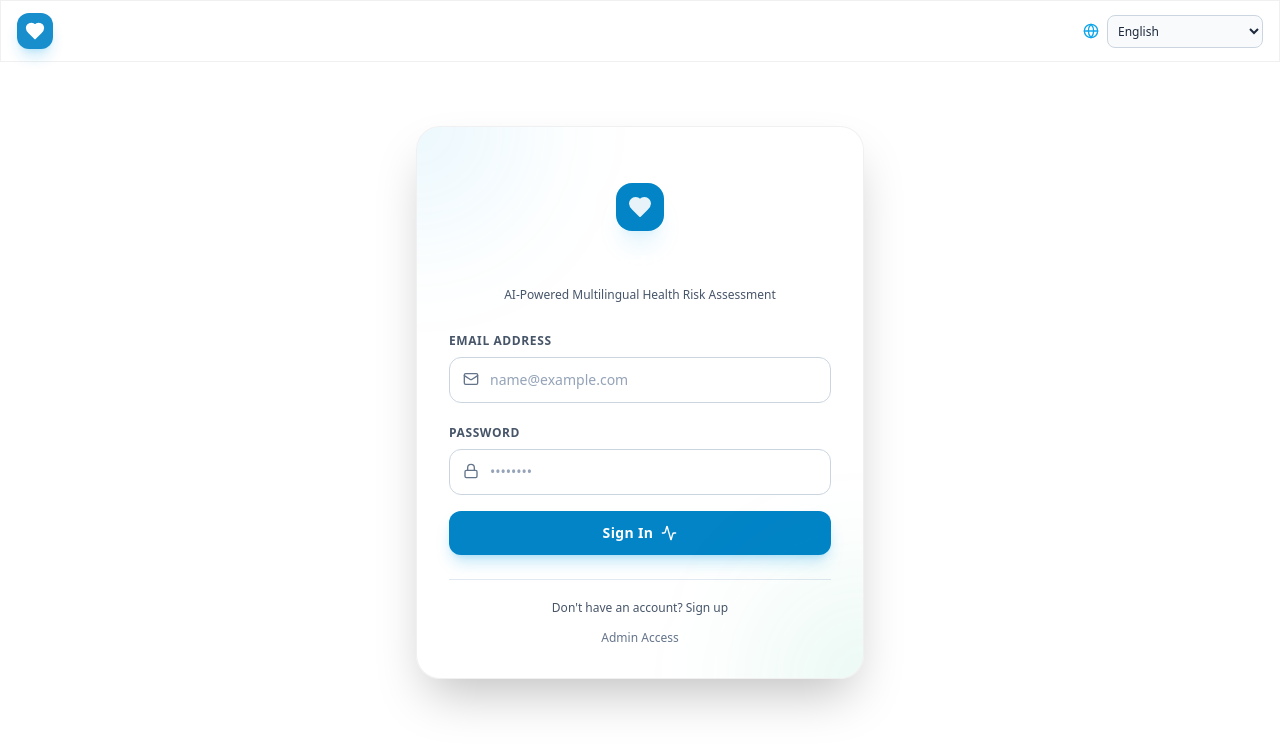
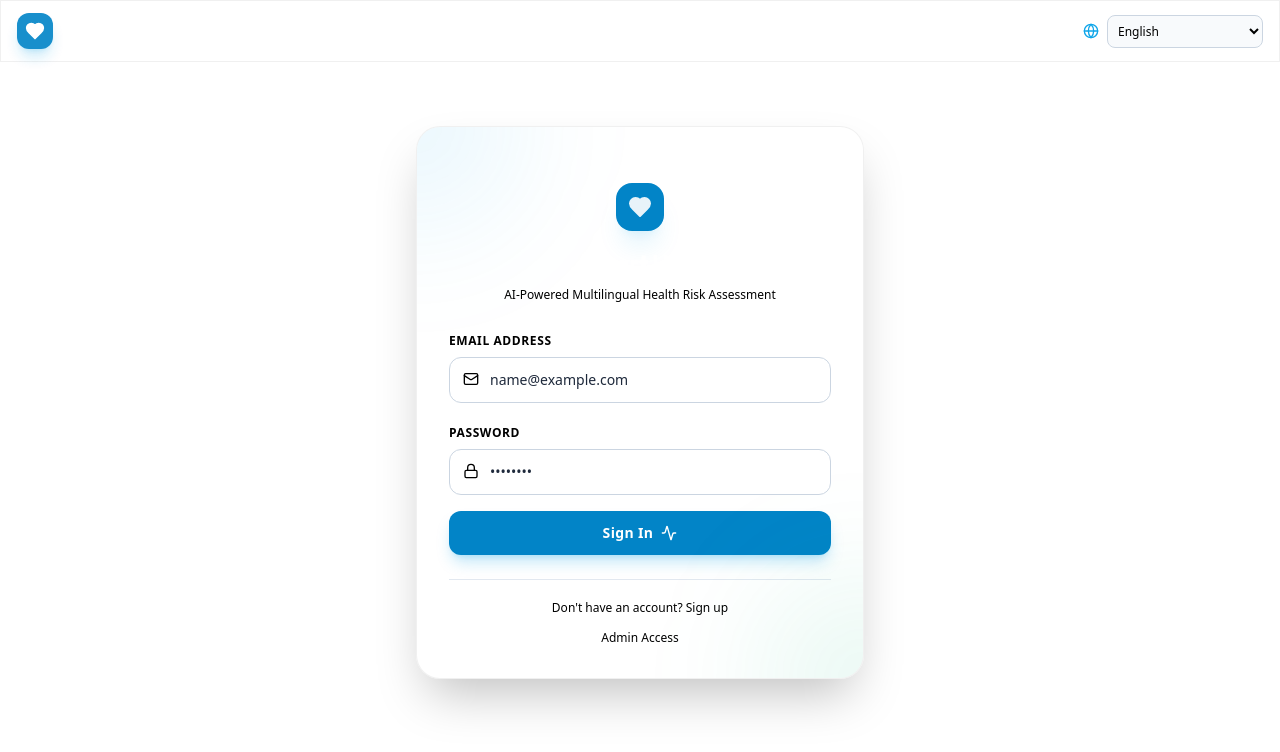
Before and after one commit to pradeepreddy16/smart-health-prediction, a React (Vite) app in the folder frontend/: page /login in a window 1280 px wide. Shown: the top 752 px of the page. Built offline with nearby package versions, Linux system fonts and the light colour scheme.

Commit message:
Update slate text colors to black (#000000) for enhanced contrast

```diff
--- a/frontend/tailwind.config.js
+++ b/frontend/tailwind.config.js
@@ -22,13 +22,13 @@ export default {
           950: '#020617',
         },
         slate: {
-          50: '#020617',
-          100: '#0f172a',
-          200: '#1e293b',
-          300: '#334155',
-          400: '#475569',
-          500: '#64748b',
-          600: '#94a3b8',
+          50: '#000000',
+          100: '#000000',
+          200: '#000000',
+          300: '#000000',
+          400: '#000000',
+          500: '#000000',
+          600: '#1e293b',
           700: '#cbd5e1',
           800: '#e2e8f0',
           900: '#f8fafc',
```
